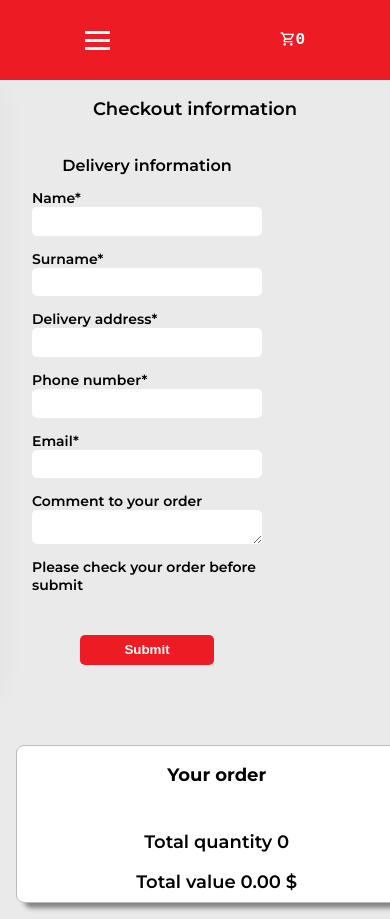
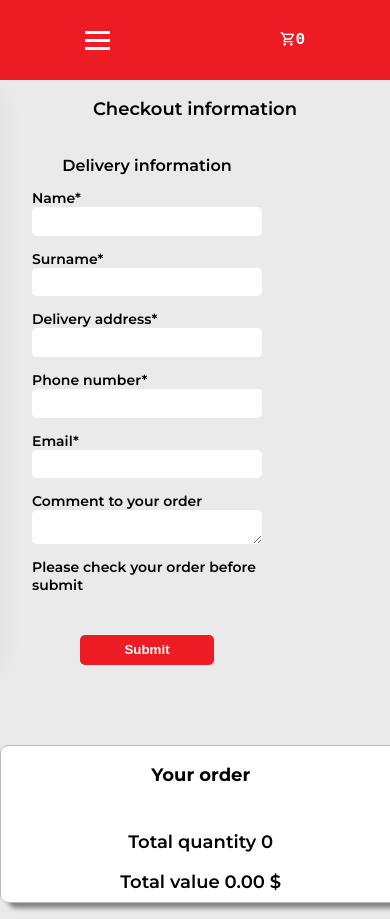
Before and after one commit to Sergii-Osedchuk/store, a React (Create React App) app: page /submit in a window 390 px wide. Shown: the top 919 px of the page. Built offline with nearby package versions, Linux system fonts and the light colour scheme.

Commit message:
add some style cgenges

```diff
--- a/src/components/Header.module.css
+++ b/src/components/Header.module.css
@@ -104,6 +104,7 @@
     color: #ed1c24;
     font-size: 16px;
     font-weight: 600;
+    padding-left: 0px;
   }
 
   .hamburger {
--- a/src/pages/Slider.module.css
+++ b/src/pages/Slider.module.css
@@ -22,7 +22,7 @@
 @media only screen and (max-width: 780px) {
   .moto {
     top: 15px;
-    right: 40px;
+    right: 30px;
     font-size: 14px;
   }
 }
--- a/src/pages/SubmitPage.jsx
+++ b/src/pages/SubmitPage.jsx
@@ -29,7 +29,6 @@ const SubmitPage = () => {
 
   return (
     <div>
-      <div>
         <p className={styles.checkout}>Checkout information</p>
           <div className={styles.wraper}>
             <form action='' method='post' onSubmit={submitHandler}>
@@ -73,7 +72,6 @@ const SubmitPage = () => {
               </div>
             </div>
       </div>
-    </div>
   )
 }
 
--- a/src/pages/SubmitPage.module.css
+++ b/src/pages/SubmitPage.module.css
@@ -151,7 +151,7 @@
   }
 
   .orderWraper {
-    margin: 0 1rem;
+    margin: auto;
     width: 86vw;
   }
 
```
Also changed, not shown: src/images/fashion03.jpg (added), src/images/favicon.ico.png (added).
